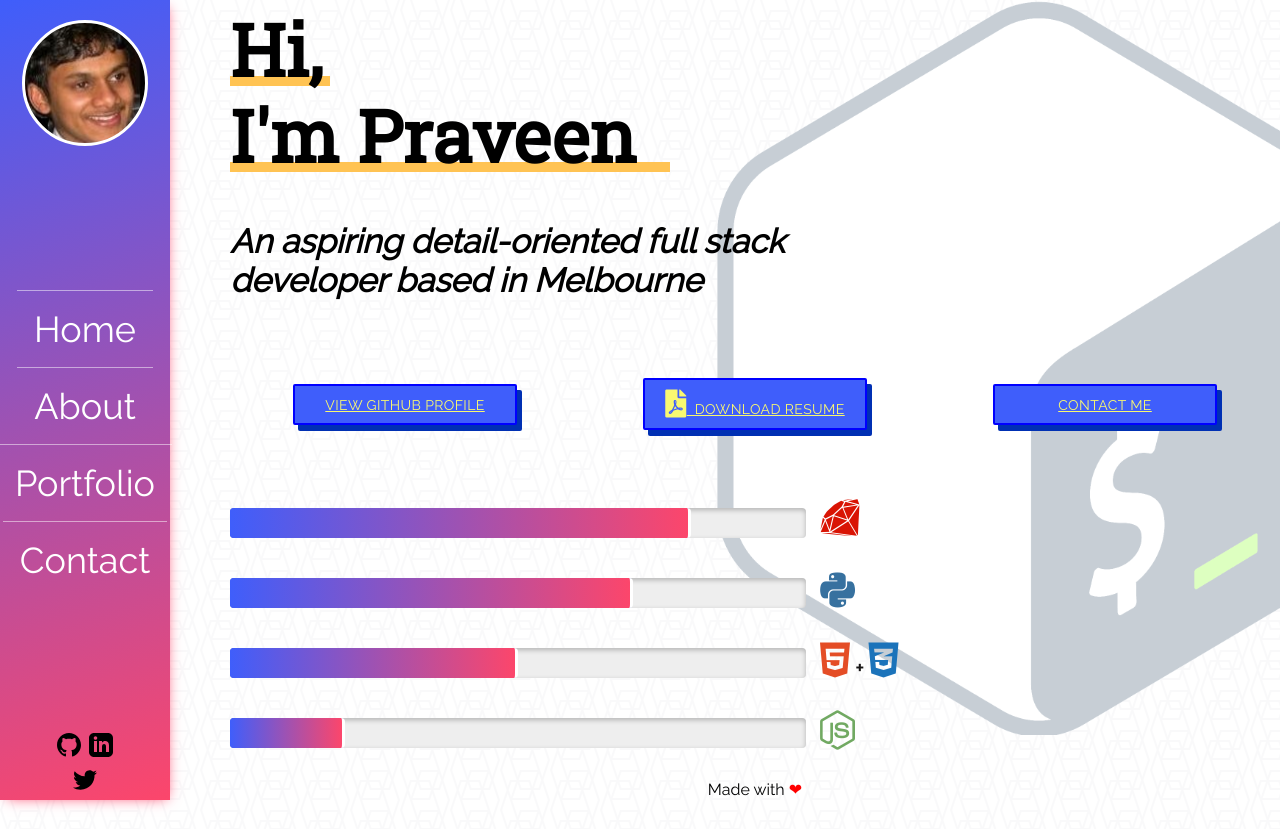
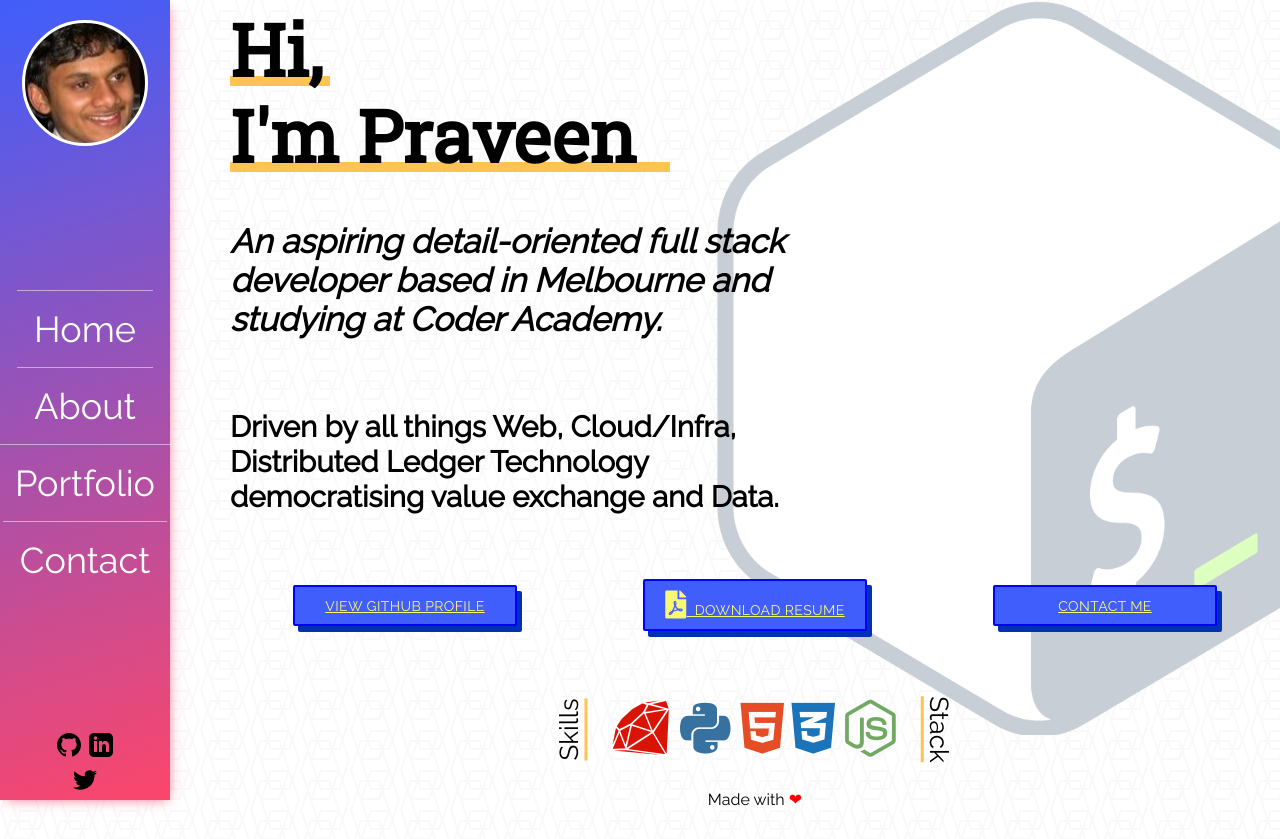
Before and after one commit to PraveenMut/portfolio-project, a plain HTML site: page index.html in a window 1280 px wide. Drawn offline with nearby package versions, Linux system fonts and the light colour scheme.

Commit message:
adjust index page for stylising

```diff
--- a/index.html
+++ b/index.html
@@ -51,7 +51,10 @@
 				</div>
 			</div>
 			<div id="blurb">
-				<p><em><b>An aspiring detail-oriented full stack developer based in Melbourne</em></p>
+				<p><em><b>An aspiring detail-oriented full stack developer based in Melbourne and studying at Coder Academy.</em></b></p>
+				</div>
+				<div id="pitch">
+				<p><b>Driven by all things Web, Cloud/Infra, Distributed Ledger Technology democratising value exchange and Data.</b></p>
 				</div>
 				<div class="quick-links-wrapper">
 					<div id="interests-container">
@@ -66,22 +69,24 @@
 						</div>
 					</div>
 				</div>
-				<div id="progress-bar-wrapper">
-					<div class="progress-bar-container">
-						<progress max="100" value="80"></progress>
-						<span class="progress-bar-label">  <i class="devicon-ruby-plain colored"></i></span>
+				<div id="skills-wrapper">
+					<div id="skills-container">
+						<span>Skills</span>
 					</div>
-					<div class="progress-bar-container">
-						<progress max="100" value="70"></progress>
-						<span class="progress-bar-label"><i id="python-icon" class="fab fa-python"></i></span>
+					<div id=language-container">
+						<span class="skills-label">  <i class="devicon-ruby-plain colored"></i></span>
 					</div>
-					<div class="progress-bar-container">
-						<progress max="100" value="50"></progress>
-						<span class="progress-bar-label"><i id="html-icon" class="fab fa-html5"></i> + <i id="css-icon" class="fab fa-css3-alt"></i></span>
+					<div id=language-container">
+						<span class="skills-label"><i id="python-icon" class="fab fa-python"></i></span>
 					</div>
-					<div class="progress-bar-container">
-						<progress max="100" value="20"></progress>
-						<span class="progress-bar-label"><i id="js-icon" class="fab fa-node-js"></i></span>
+					<div id=language-container">
+						<span class="skills-label"><i id="html-icon" class="fab fa-html5"></i>  <i id="css-icon" class="fab fa-css3-alt"></i></span>
+					</div>
+					<div id="language-container">
+						<span class="skills-label"><i id="js-icon" class="fab fa-node-js"></i></span>
+					</div>
+					<div id="stack-container">
+						<span>Stack</span>
 					</div>
 				</div>
 				<div class="text-footer">
--- a/styles.css
+++ b/styles.css
@@ -40,6 +40,15 @@ i {
 	color: rgba(27,115,186,1);
 }
 
+#pitch {
+  margin: 20px 0 37px 0;
+  max-width: 557px;
+}
+
+#pitch > p {
+  font-size: 22pt;
+}
+
 .nav-container {
     display: flex;
     flex-flow: column nowrap;
@@ -64,6 +73,34 @@ i {
   background-position: center;
   background-repeat: no-repeat;
 }
+
+#skills-wrapper {
+  display: flex;
+  justify-content: center;
+  width: 100%;
+}
+
+#skills-container {
+  transform: rotate(-90deg);
+  align-self: center;
+  border-bottom: 3px solid #ffc353;
+}
+
+#skills-container > span {
+  font-size: 26px;
+}
+
+#stack-container {
+  transform: rotate(90deg);
+  align-self: center;
+  border-bottom: 3px solid #ffc353;
+  margin-left: 8px;
+}
+
+#stack-container > span {
+  font-size: 26px;
+}
+
 /*
 .logo {
     display: block;
@@ -251,15 +288,15 @@ i {
     height: 30px;
   }
 
-  .progress-bar-container {
+  .language-container {
     max-width: 720px;
     margin: 30px 0 30px 0;
   }
 
-  .progress-bar-label {
+  .skills-label {
     margin-left: 10px;
     display: inline-block;
-    font-size: 20px;
+    font-size: 29px;
     color: #181616;
     font-family: 'Raleway', sans-serif;
   }
@@ -289,7 +326,7 @@ i {
 		color: red;
 	}
 
-	@media screen and (max-width: 600px) {
+	@media screen and (max-width: 768px) {
 		.mobile-wrapper {
 			display: block;
 		}
```
